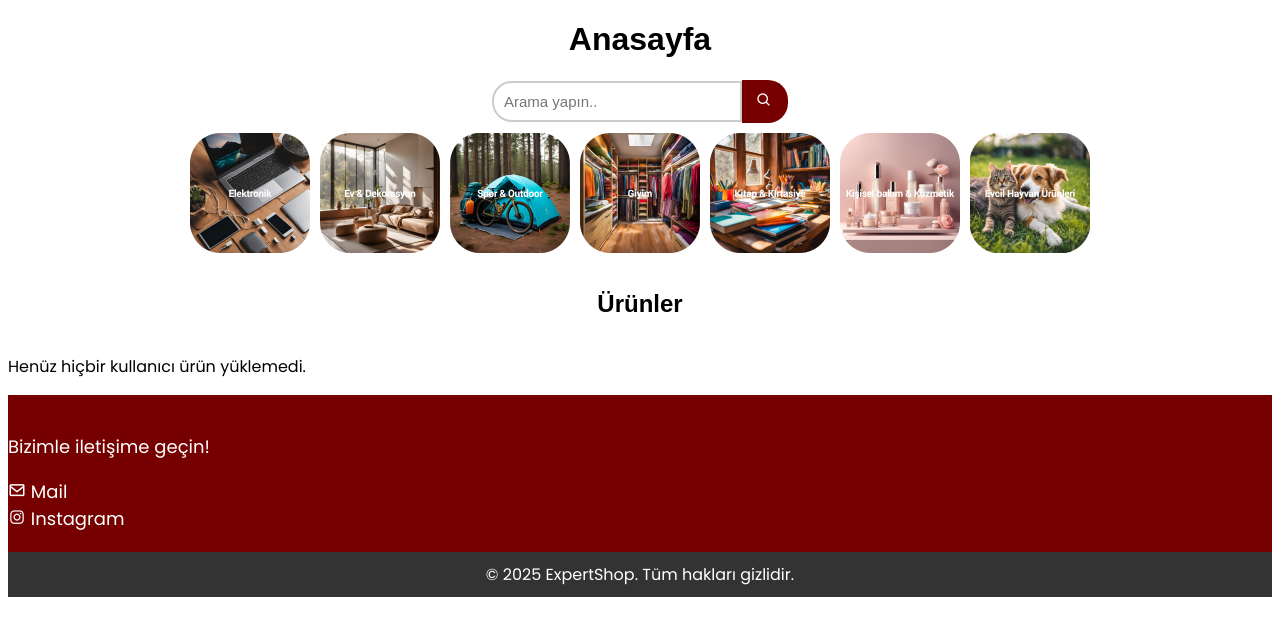
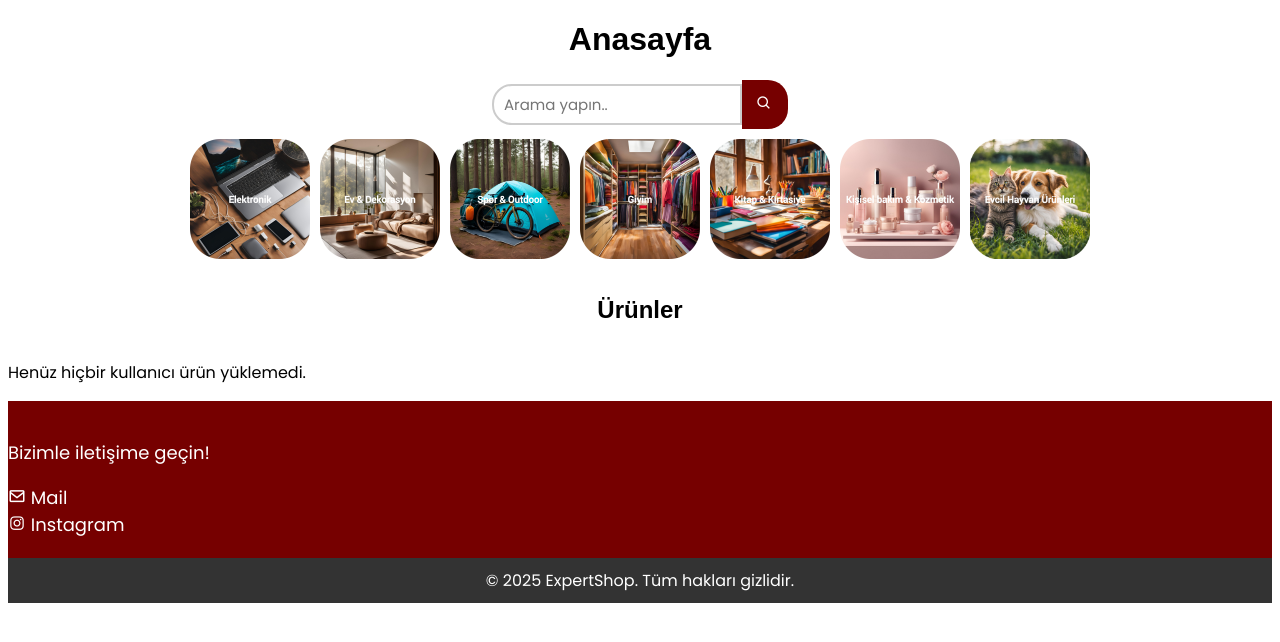
Before and after one commit to ofcRealXT/ExpertShop, a Flask app: page / in a window 1280 px wide. Shown: the part 60-702 px from the top of the page. Run offline with Flask 3, Linux system fonts and the light colour scheme; the visitor is signed in with stand-in values (Sample User, id 1); data that the repository does not hold is empty.

Commit message:
Update main.css

```diff
--- a/static/CSS/main.css
+++ b/static/CSS/main.css
@@ -68,9 +68,17 @@
     color: #fff;
 }
 
-p, a {
+p, a, label {
     font-family: "Poppins", sans-serif;
     color: black;
+}
+
+input::placeholder {
+    font-family: "Poppins", sans-serif;
+}
+
+button {
+    font-family: "Poppins", sans-serif;
 }
 
 .main-gku {
@@ -114,7 +122,7 @@ select {
 }
 
 
-select option {
+option {
     padding: 10px;
     background: #fff;
     color: #333;
```
